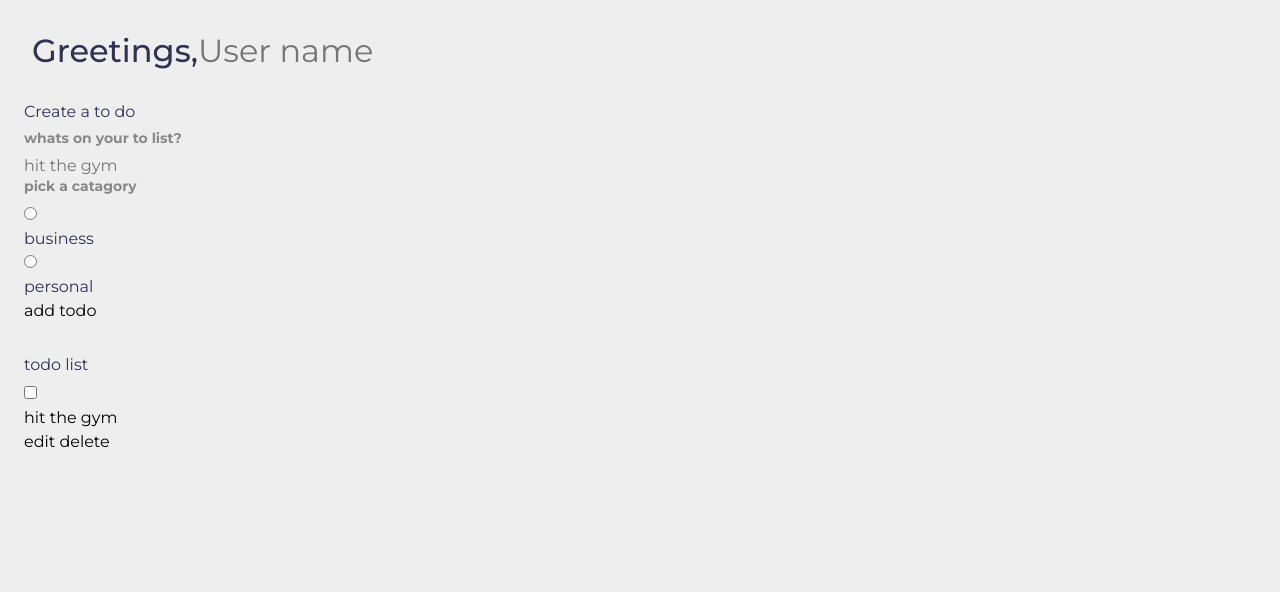
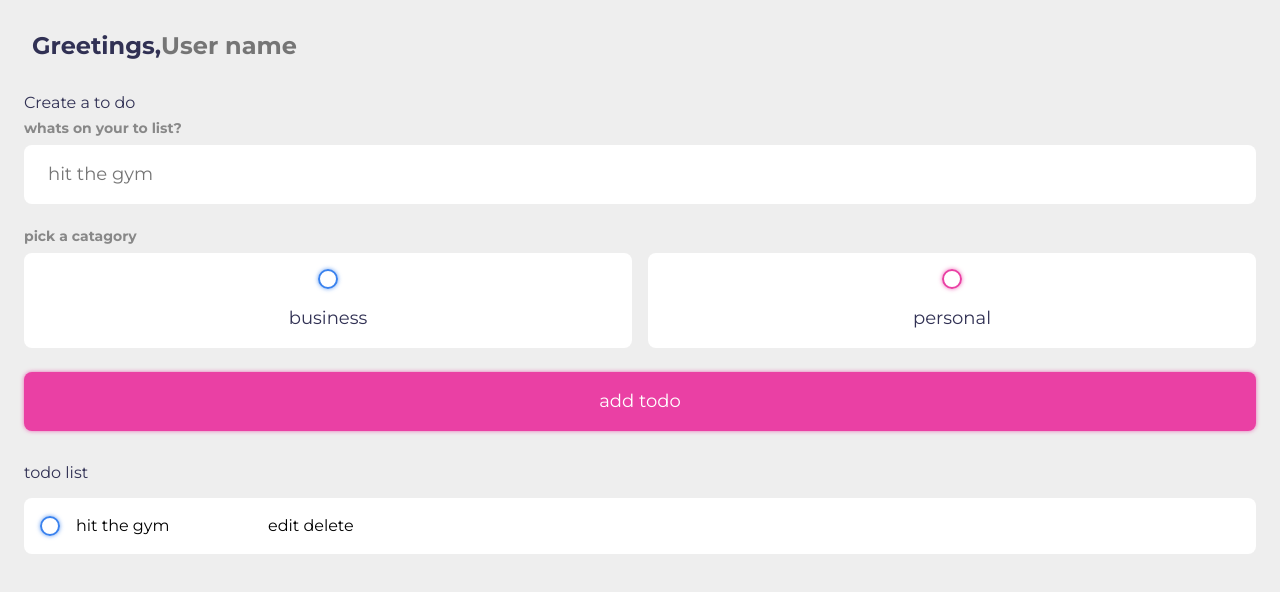
Before and after one commit to maya17power/v47-tier1-team-06, a website: page todolist/index.html in a window 1280 px wide. Drawn offline with nearby package versions, Linux system fonts and the light colour scheme.

Commit message:
updated index and css file for todolist project.

```diff
--- a/todolist/index.html
+++ b/todolist/index.html
@@ -33,24 +33,33 @@
         </section>
         <section class="create-todo">
           <h3>Create a to do</h3>
+
           <form id="new-todo-form">
             <h4>whats on your to list?</h4>
-            <input type="text" name="content" id="content" placeholder="hit the gym" />
+            <input type="text"
+                   name="content"
+                   id="content"
+                   placeholder="hit the gym" />
+
             <h4>pick a catagory</h4>
             <div class="options">
+
               <label>
-                <input type="radio" name="category" id="category1" value="business" />
+                <input type="radio"
+                       name="category"
+                       id="category1"
+                       value="business" />
+
                 <span class="bubble business"></span>
                 <div>business</div>
               </label>
-            </div>
 
-            <div class="options">
               <label>
-                <input type="radio" name="category" id="category2" value="business" />
+                <input type="radio" name="category" id="category2" value="personal" />
                 <span class="bubble personal"></span>
                 <div>personal</div>
               </label>
+
             </div>
             <input type="submit" value="add todo" />
           </form>
--- a/todolist/main.css
+++ b/todolist/main.css
@@ -54,11 +54,141 @@ h4 {
     font-weight: 700;
     margin-bottom: 0.5rem;
 }
-
+/* section greeting */
 .greeting .title {
     display: flex;
 }
+/* section greeting */
 
 .greeting .title {
     margin-left: 0.5rem;
+    flex: 1 1 0%;
+    min-width: 0;
 }
+/* section greeting */
+.greeting .title,
+.greeting .title  input {
+    color: var(--dark);
+    font-size: 1.5rem;
+    font-weight: 700;
+}
+
+/* section create-todo */
+.create-todo input[type="text"]{
+    display: block;
+    width: 100%;
+    font-size: 1.125rem;
+    padding: 1rem 1.5rem;
+    color: var(--dark);
+    background-color: #FFF;
+    border-radius: 0.5rem;
+    box-shadow: var(--shadow);
+    margin-bottom: 1.5rem;
+}
+
+.create-todo .options {
+    display: grid;
+    grid-template-columns: repeat(2, 1fr);
+    grid-gap: 1rem;
+    margin-bottom: 1.5rem;
+}
+
+.create-todo .options label {
+    display: flex;
+    flex-direction: column;
+    align-items: center;
+    justify-content: center;
+    padding: 1rem;
+    background-color: #FFF;
+    border-radius: 0.5rem;
+    box-shadow: var(--shadow);
+    cursor: pointer;
+}
+
+input[type="radio"],
+input[type="checkbox"]{
+    display: none;
+}
+
+.bubble{
+    display: flex;
+    align-items: center;
+    justify-content: center;
+    width: 20px;
+    height: 20px;
+    border-radius: 50%;
+    border: 2px solid var(--business);
+    box-shadow: var(--business-glow);
+}
+
+.bubble.personal {
+    border-color: var(--personal);
+    box-shadow: var(--personal-glow);
+}
+
+.bubble::after{
+    content: "";
+    display: block;
+    opacity: 0;
+    width: 0px;
+    height: 0px;
+    background-color: var(--business);
+    box-shadow: var(--business-glow);
+    border-radius: 50%;
+    transition: 0.2s ease-in-out;
+}
+
+.bubble.personal::after{
+    background-color: var(--personal);
+    box-shadow: var(--personal-glow);
+}
+/* if input checked activate background & box settings */
+input:checked ~ .bubble::after{
+    width: 10px;
+    height: 10px;
+    opacity: 1;
+}
+
+.create-todo .options label div {
+    color: var(--dark);
+    font-size: 1.125rem;
+    margin-top: 1rem;
+}
+
+/* add todo button */
+.create-todo input[type="submit"]{
+    display: block;
+    width: 100%;
+    font-size: 1.125rem;
+    padding: 1rem 1.5rem;
+    color: #FFF;
+    background-color: var(--primary);
+    border-radius: 0.5rem;
+    box-shadow: var(--personal-glow);
+    cursor: pointer;
+    transition: 0.2s ease-in-out;
+}
+/* add todo button hover effect */
+.create-todo input[type="submit"]:hover{
+    opacity: 0.75;
+}
+
+.todo-list .list {
+    margin: 1rem 0;
+}
+/* to do list item background */
+.todo-list .todo-item {
+    display: flex;
+    align-items: center;
+    background-color: #FFF;
+    padding: 1rem;
+    border-radius: 0.5rem;
+    box-shadow: var(--shadow);
+    margin-bottom: 1rem;
+}
+
+.todo-item label {
+    display: block;
+    margin-right: 1rem;
+    cursor: pointer;
+}
```
